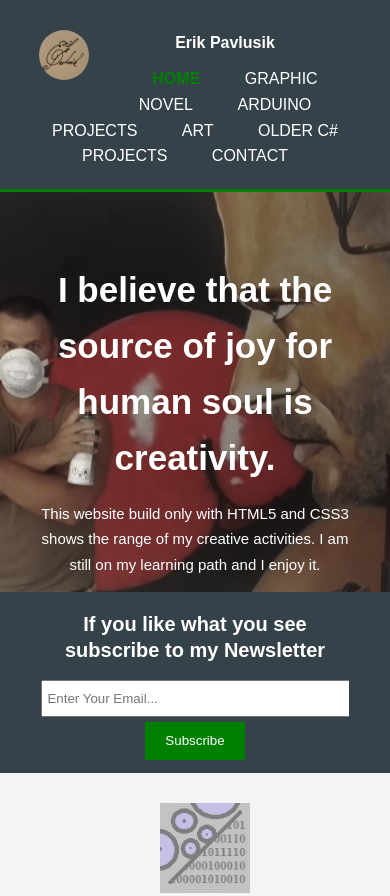
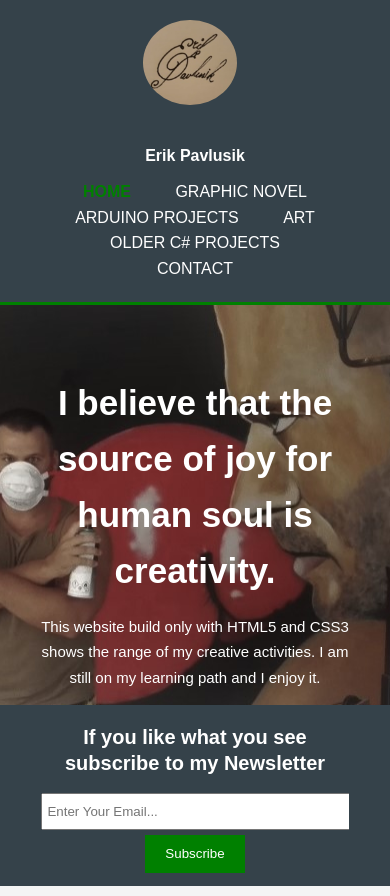
Before and after one commit to epavlusik/erikpavlusikweb2, a plain HTML site: page index.html in a window 390 px wide. Shown: the top 896 px of the page. Drawn offline with Linux system fonts and the light colour scheme.

Commit message:
Update styles.css

```diff
--- a/CSS/styles.css
+++ b/CSS/styles.css
@@ -252,6 +252,12 @@ header #mainlogo {
 		text-align: center;
 		width: 100%;
 	}
+	header #mainlogo {
+		float: none;
+		text-align: center;
+		width: 30%;
+		height: 30%;
+	}
 	header {
 		padding-bottom: 20px;
 	}
```
